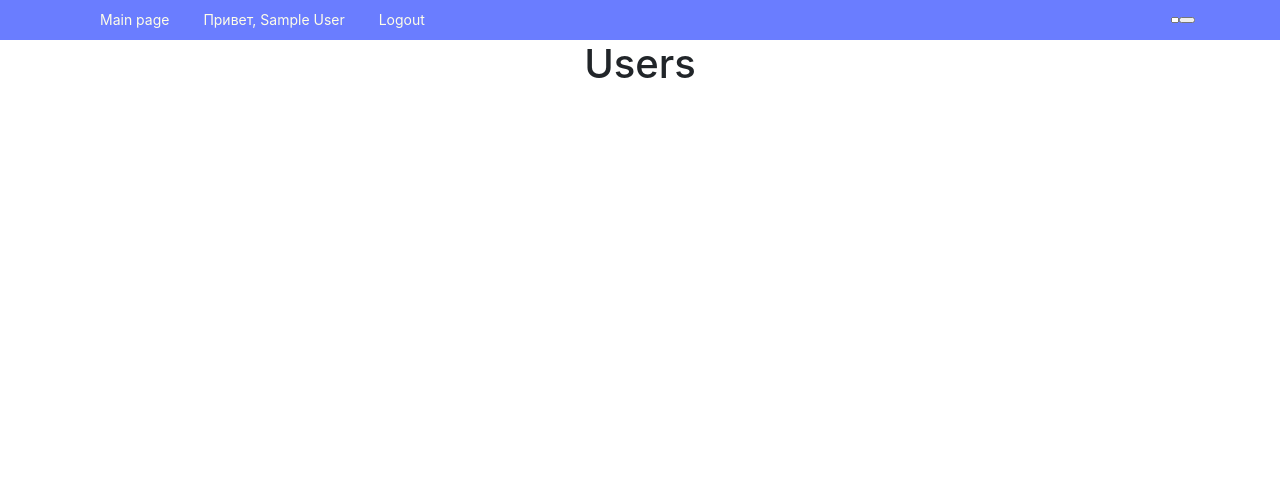
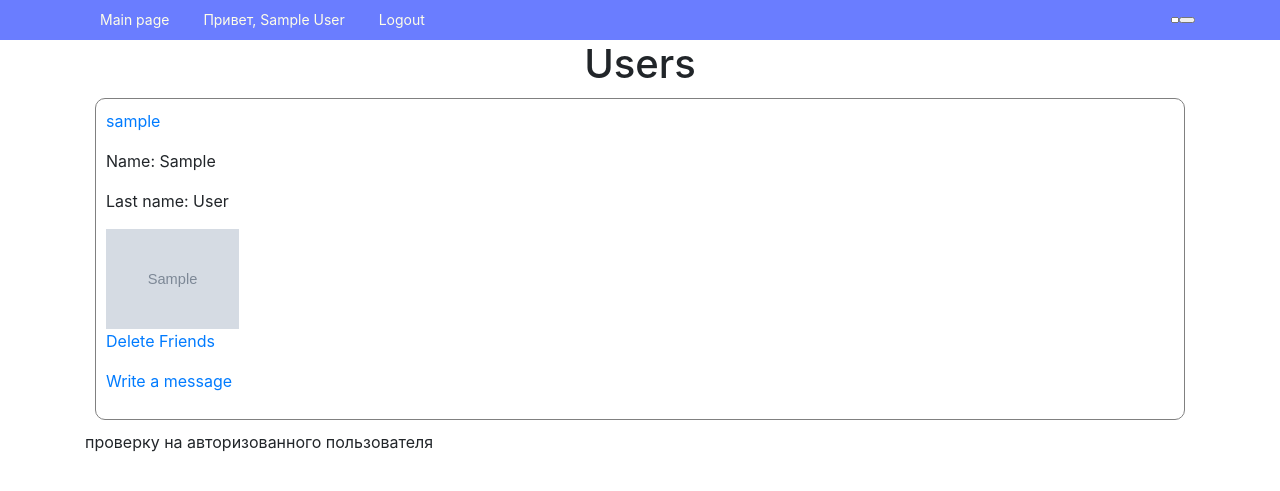
Before and after one commit to ML500/final_exam, a Django app: page / in a window 1280 px wide. Shown: the top 491 px of the page. Run offline with Django 3.2, Linux system fonts and the light colour scheme; a user stored in the database is signed in; tables that the repository leaves empty hold one stand-in row (values such as "Sample post"); grey boxes marked "Sample" are stand-in pictures; some libraries are stand-ins or nearby versions.

```diff
--- a/source/accounts/templates/user_detail.html
+++ b/source/accounts/templates/user_detail.html
@@ -7,6 +7,7 @@
     {% if request.user == user_obj %}
         <li><a href="{% url 'accounts:change' user_obj.pk %}">Редактировать</a></li>
         <li><a href="{% url 'accounts:password_change' user_obj.pk %}">Смена пароля</a></li>
+        <li><a href="{% url 'webapp:message_correspondance' %}">Список сообщений</a></li>
     {% endif %}
 {% endblock %}
 
@@ -29,6 +30,7 @@
         {% if request.user.is_authenticated %}
             <p><a {% if friend.friend.pk in friend_in %}style="display: none" {% endif %} id="{{ friend.friend.pk }}" onclick="addFriend(event)"  href="{% url 'webapp:add_friend' request.user.pk %}">Add Friends</a>
             <a {% if friend.friend.pk not in friend_in %}style="display: none" {% endif %} id="{{ friend.friend.pk }}" onclick="deleteFriend(event)" href="{% url 'webapp:delete_friend' request.user.pk %}">Delete Friends</a></p>
+            <p><a href="{% url 'webapp:message_create' friend.friend.pk %}">Write a message</a></p>
         {% endif %}
     {% endfor %}
 {% endblock %}
--- a/source/webapp/templates/base.html
+++ b/source/webapp/templates/base.html
@@ -33,7 +33,9 @@
             {% else %}
                 <li><a href="{% url 'accounts:login' %}?next={{ request.get_full_path }}">Login</a></li>
                 <li><a href="{% url 'accounts:create' %}?next={{ request.get_full_path }}">Sign Up</a></li>
-                <li><a href="{% url 'accounts:password_reset_email' %}">Reset password</a></li>
+                {% if request.user.is_authenticated %}
+                    <li><a href="{% url 'accounts:password_reset_email' %}">Reset password</a></li>
+                {% endif %}
             {% endif %}
         </ul>
         {% block search %}
--- a/source/webapp/templates/friend/index.html
+++ b/source/webapp/templates/friend/index.html
@@ -9,10 +9,9 @@
     {% if is_paginated %}
         {% include 'partial/pagination.html' %}
     {% endif %}
-
         {% for user in users %}
-            {% if user.user != request.user  %}
             <div class="box">
+                <p><a href="{% url 'accounts:detail' user.pk %}" >{{ user.user }}</a></p>
                 {% if user.user.first_name or user.user.last_name %}
                     <p>Name: {{ user.user.first_name }}</p>
                     <p>Last name: {{ user.user.last_name }}</p>
@@ -24,15 +23,15 @@
                 {% else %}
                     <img src="{% static "images/No photo.png" %}" width="auto" height="100" alt="no photo">
                 {% endif %}
-                    <p><a href="{% url 'accounts:detail' user.pk %}" >{{ user.user }}</a></p>
+
 
                 <p><a {% if user.pk in friend_in %}style="display: none" {% endif %} id="{{ user.pk }}" onclick="addFriend(event)"  href="{% url 'webapp:add_friend' request.user.pk %}">Add Friends</a>
                 <a {% if user.pk not in friend_in %}style="display: none" {% endif %} id="{{ user.pk }}" onclick="deleteFriend(event)" href="{% url 'webapp:delete_friend' request.user.pk %}">Delete Friends</a></p>
-                    <p><a href="{% url 'webapp:message_create' user.user.pk %}">Message</a></p>
+                <p><a href="{% url 'webapp:message_create' user.user.pk %}">Write a message</a></p>
 
 
             </div>
-            {% endif %}
+
         {% endfor %}
     {% if is_paginated %}
         {% include 'partial/pagination.html' %}
@@ -41,7 +40,7 @@
 {% else %}
     {% for user in users %}
         <div class="box">
-
+            <p>{{ user.avatar.url }}</p>
             <p><a href="{% url 'accounts:detail' user.pk %}" >{{ user }}</a></p>
             {% if user.avatar %}
                 <img src="{{ user.avatar.url }}" width="auto" height="100" alt="user_pic">
@@ -52,7 +51,7 @@
     {% endfor %}
 {% endif %}
 
-
+проверку на авторизованного пользователя
 {#    <a class="mx-5" {% if i.pk in goal_in_session %}style="display: none" {% endif %}#}
 {#                               onclick="addSkill(event)" id="{{ i.pk }}"#}
 {#                               href="{% url 'webapp:add_skill' sessions.pk %}">ADD</a>#}
```
Lines whose indentation alone changed are shown as unchanged.
